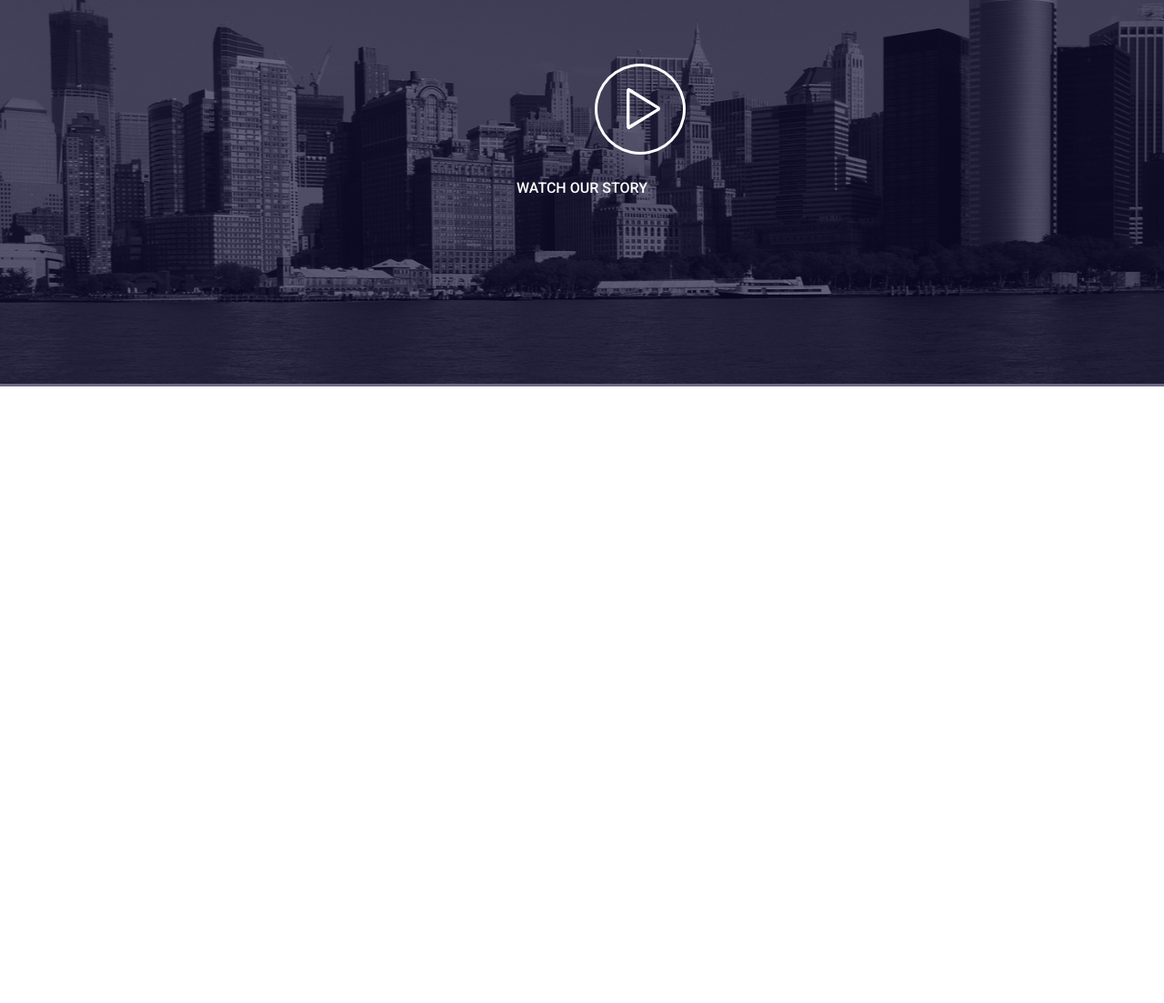
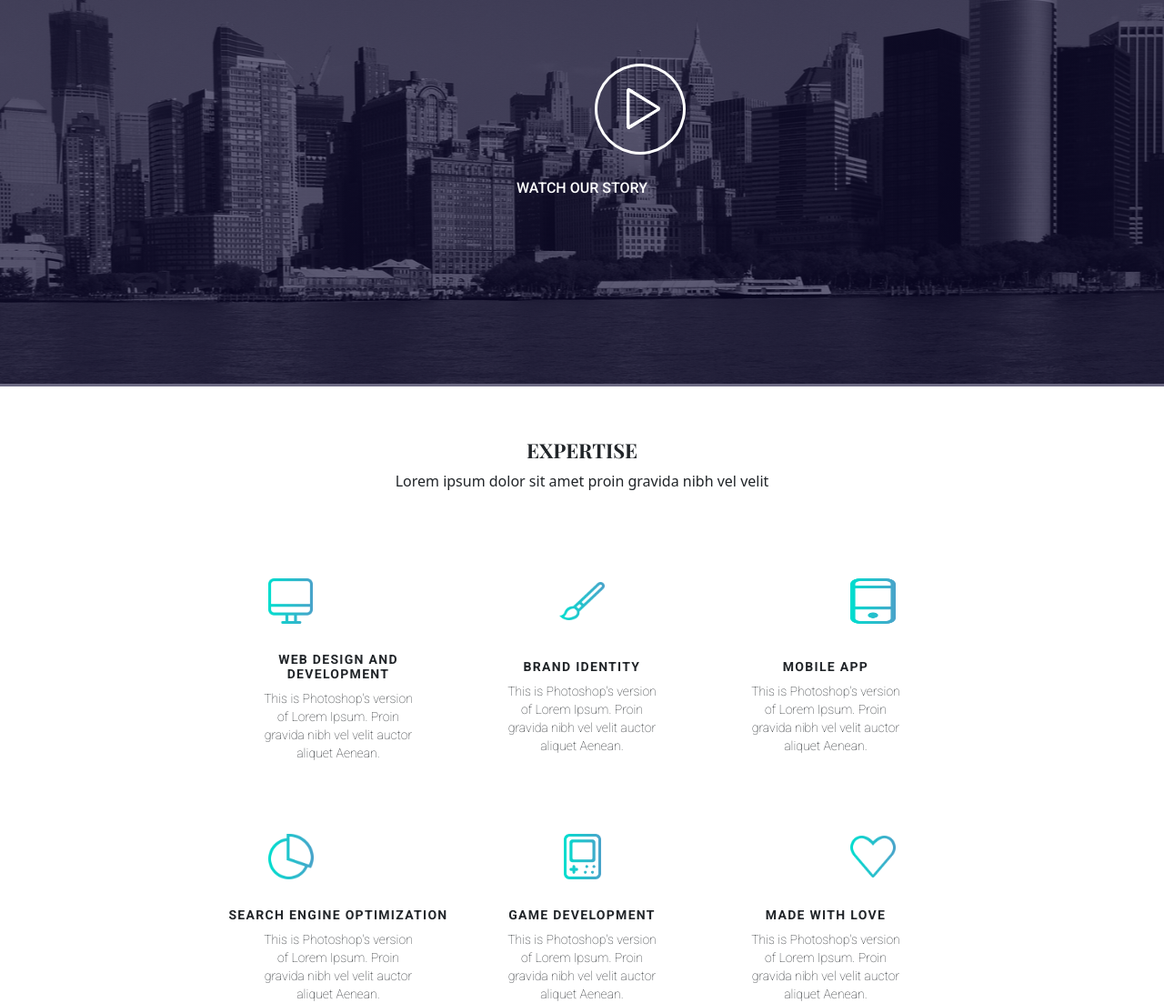
Before and after one commit to albas99/Nutnet-frontend-test, a plain HTML site: page index.html in a window 1280 px wide. Shown: the part 1185-2288 px from the top of the page at 91% size. Before the commit the page ends 1610 px from the top, so only its background shows below. Drawn offline with nearby package versions, Linux system fonts and the light colour scheme.

Commit message:
done with expertise section

```diff
--- a/SCSS/style.scss
+++ b/SCSS/style.scss
@@ -225,3 +225,67 @@ $third-color: rgb(255, 255, 255);
     text-decoration: none;
     cursor: pointer;
 }
+
+// EXPERTISE SECTION
+.expertise-heading{
+    padding-top: 3.6rem;
+}
+
+.expertise{
+    font-family: $second-font;
+    font-size: 22px;
+    text-transform: uppercase;
+    font-weight: 700;
+}
+
+.expertise-top{
+    height: 7rem;
+    background: url('/images/expertise-top.png') center no-repeat;
+}
+
+.top{
+    padding: 0 9rem !important;
+}
+
+.top-text{
+    width: 70%;
+}
+
+.service-heading{
+    font-size: 14px;
+    font-family: $first-font;
+    text-align: center;
+    text-transform: uppercase;
+    letter-spacing: 1.3px;
+    font-weight: 600;
+}
+
+.service-text{
+    font-size: 14px;
+    font-family: $first-font;
+    font-weight: 100;
+    width: 70%;
+    margin: 0 auto;
+    line-height: 20px;
+}
+
+.expertise-bottom {
+    height: 7rem;
+    background: url('/images/expertise-bottom.png') center no-repeat;
+}
+
+// EXPERTISE MOBILE
+@media screen and (max-width: 1024px){
+    .expertise-top{
+        width: 100% !important;
+        background-size: contain;
+    }
+    .expertise-bottom{
+        width: 100% !important;
+        background-size: contain;
+    }
+    .top{
+        width: 100% !important;
+        padding: 0 !important;
+    }
+}
--- /dev/null
+++ b/gulpfile.js
@@ -0,0 +1,7 @@
+const gulp = require('gulp');
+const spritesmith = require('gulp.spritesmith');
+
+function defaultTask() {
+    console.log("Hello");
+}
+exports.default = defaultTask
--- a/index.html
+++ b/index.html
@@ -70,6 +70,46 @@
         </div>
         </div>
     </section>
+    <section class="expertise-section">
+        <div class="row container mx-auto">
+            <div class="col-12 align-self-center text-center expertise-heading">
+                <h1 class="text-center expertise">Expertise</h1>
+                <p class="text-center">Lorem ipsum dolor sit amet proin gravida nibh vel velit</p>
+            </div>
+            <div class="expertise-top col-12 align-self-center text-center mt-5">
+            </div>
+            <div class="row container mx-auto align-items-center top">
+                <div class="col-4 top-text ">
+                    <h3 class="service-heading">Web Design and Development</h3>
+                    <p class="service-text text-center">This is Photoshop's version  of Lorem Ipsum. Proin gravida nibh vel velit auctor aliquet Aenean.</p>
+                </div>
+                <div class="col-4 top-text">
+                    <h3 class="service-heading">Brand Identity</h3>
+                    <p class="service-text text-center">This is Photoshop's version  of Lorem Ipsum. Proin gravida nibh vel velit auctor aliquet Aenean.</p>
+                </div>
+                <div class="col-4 top-text">
+                    <h3 class="service-heading">Mobile App</h3>
+                    <p class="service-text text-center">This is Photoshop's version  of Lorem Ipsum. Proin gravida nibh vel velit auctor aliquet Aenean.</p>
+                </div>
+            </div>
+            <div class="expertise-bottom col-12 align-self-center text-center mt-5">
+            </div>
+            <div class="row container mx-auto align-items-center top">
+                <div class="col-4 top-text ">
+                    <h3 class="service-heading">Search Engine Optimization</h3>
+                    <p class="service-text text-center">This is Photoshop's version  of Lorem Ipsum. Proin gravida nibh vel velit auctor aliquet Aenean.</p>
+                </div>
+                <div class="col-4 top-text">
+                    <h3 class="service-heading">Game Development</h3>
+                    <p class="service-text text-center">This is Photoshop's version  of Lorem Ipsum. Proin gravida nibh vel velit auctor aliquet Aenean.</p>
+                </div>
+                <div class="col-4 top-text">
+                    <h3 class="service-heading">Made with Love</h3>
+                    <p class="service-text text-center">This is Photoshop's version  of Lorem Ipsum. Proin gravida nibh vel velit auctor aliquet Aenean.</p>
+                </div>
+            </div>
+        </div>
+    </section>
 
     <!-- BOOTSTAP CDN -->
     <link href="https://cdn.jsdelivr.net/npm/bootstrap@5.0.2/dist/css/bootstrap.min.css" rel="stylesheet"
```
Also changed, not shown: SCSS/style.css, images/expertise-bottom.png (added), images/expertise-top.png (added), 1 other file.
